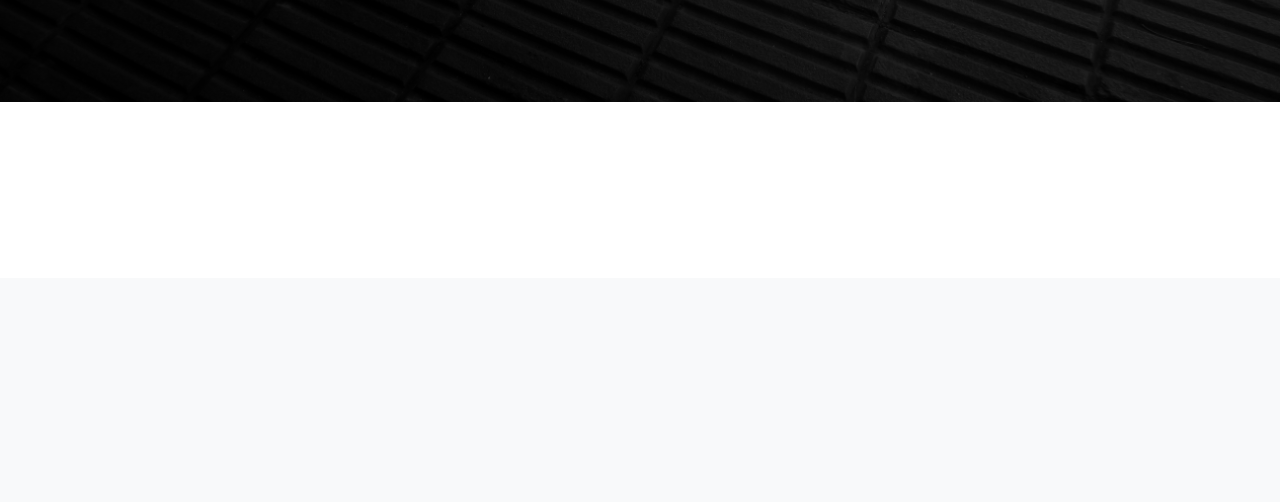
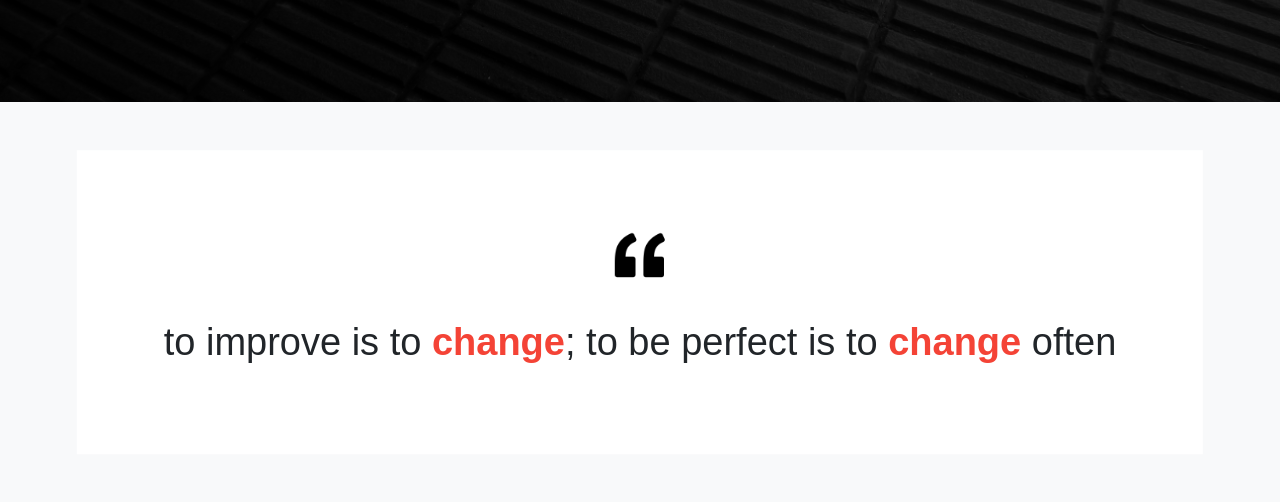
Before and after one commit to boumnijel-rayen/gestion-des-petitions, a PHP site: page / in a window 1280 px wide. Shown: the part 522-1024 px from the top of the page. Before the commit the page ends 624 px from the top, so only its background shows below. Run offline with PHP 8.4, Linux system fonts and the light colour scheme.

Commit message:
add qoute section

```diff
--- a/index.php
+++ b/index.php
@@ -11,6 +11,9 @@
     <link href="https://cdn.jsdelivr.net/npm/bootstrap@5.1.3/dist/css/bootstrap.min.css" rel="stylesheet" integrity="sha384-1BmE4kWBq78iYhFldvKuhfTAU6auU8tT94WrHftjDbrCEXSU1oBoqyl2QvZ6jIW3" crossorigin="anonymous">
 </head>
 <body>
+
+    <!--HEADER-->
+
     <header>
         <nav>
             <div class="left-nav">
@@ -50,6 +53,14 @@
         </div>
     </header>
 
+    <!--QOUTE SECTION-->
+
+    <section id="qoute">
+        <div class="contenu-qo">
+            <img src="img/quote.webp" alt="">
+            <h3>to improve is to <b><font color="#f44336">change</font></b>; to be perfect is to <b><font color="#f44336">change</font></b> often</h3>
+        </div>
+    </section>
 
 </body>
 <script src="toggleMenu.js"></script>
--- a/style.css
+++ b/style.css
@@ -226,8 +226,43 @@ header nav .bi-list{
     text-shadow: 0 0 10px #fff,0 0 20px #fff,0 0 40px #fff;
 }
 
+/*QOUTE SECTION*/
+
+#qoute{
+    width: 100%;
+    height: 400px;
+    background-color: #F8F9FA;
+    position: relative;
+}
+
+#qoute .contenu-qo{
+    padding: 80px;
+    background-color: white;
+    position: absolute;
+    left: 50%;
+    top: 50%;
+    transform: translate(-50%,-50%);
+    width: 88%;
+    text-align: center;
+}
+
+
+#qoute .contenu-qo img{
+    width: 50px;
+    height: 50px;
+    margin-bottom: 40px;
+}
+
+#qoute .contenu-qo h3{
+    font-size: 38px;
+}
+
+
+
 
 @media screen and (max-width : 600px) {
+
+    /*HEADER*/
     header nav .right-nav .social i{
         display: none;
     }
@@ -268,5 +303,10 @@ header nav .bi-list{
         display: none;
     }
 
+    /*QOUTE SECTION*/
+
+    #qoute{
+        height: 500px;
+    }
 
 }
```
Also changed, not shown: img/comment ça marche.webp (added), img/quote.webp (added).
